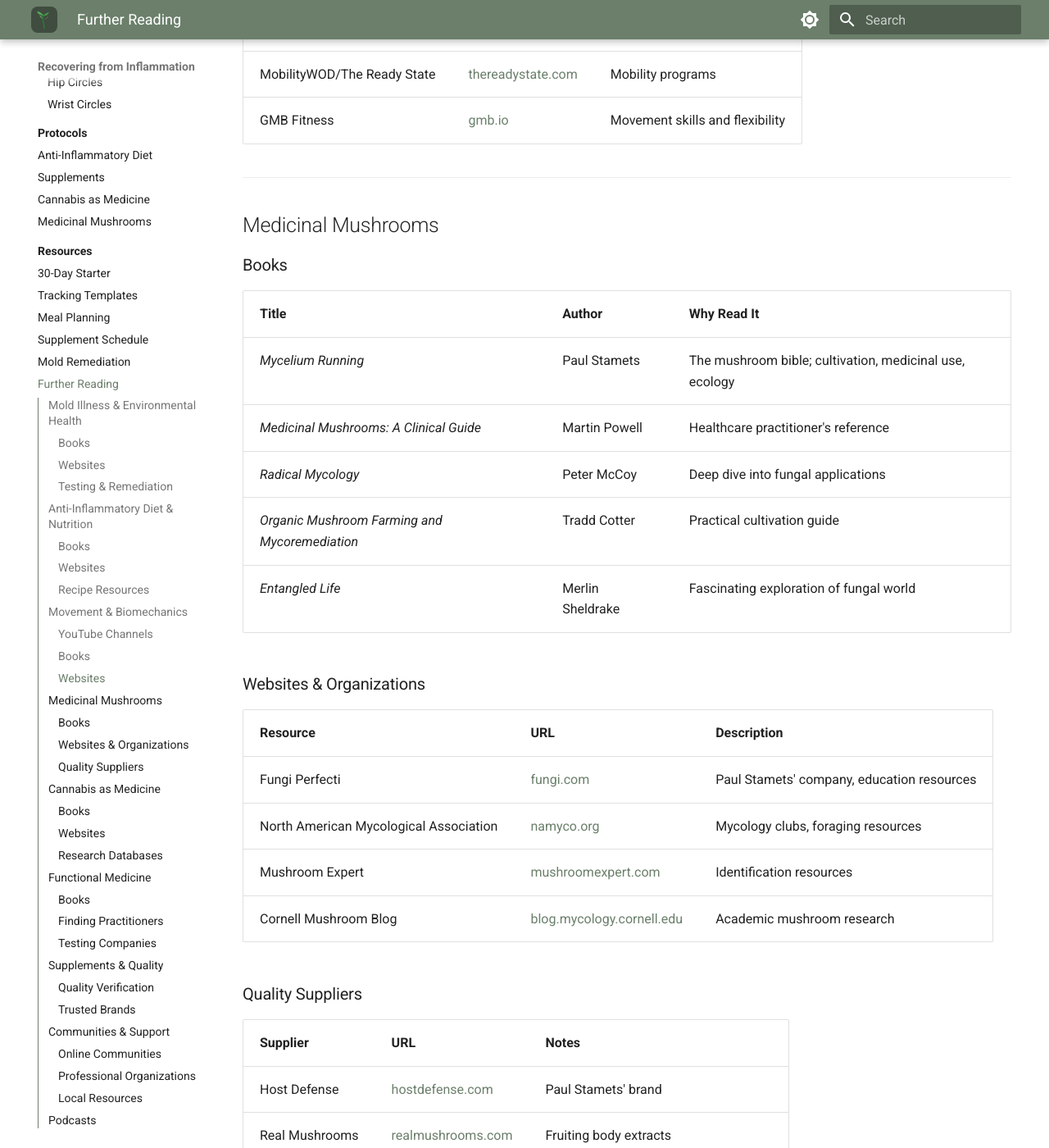
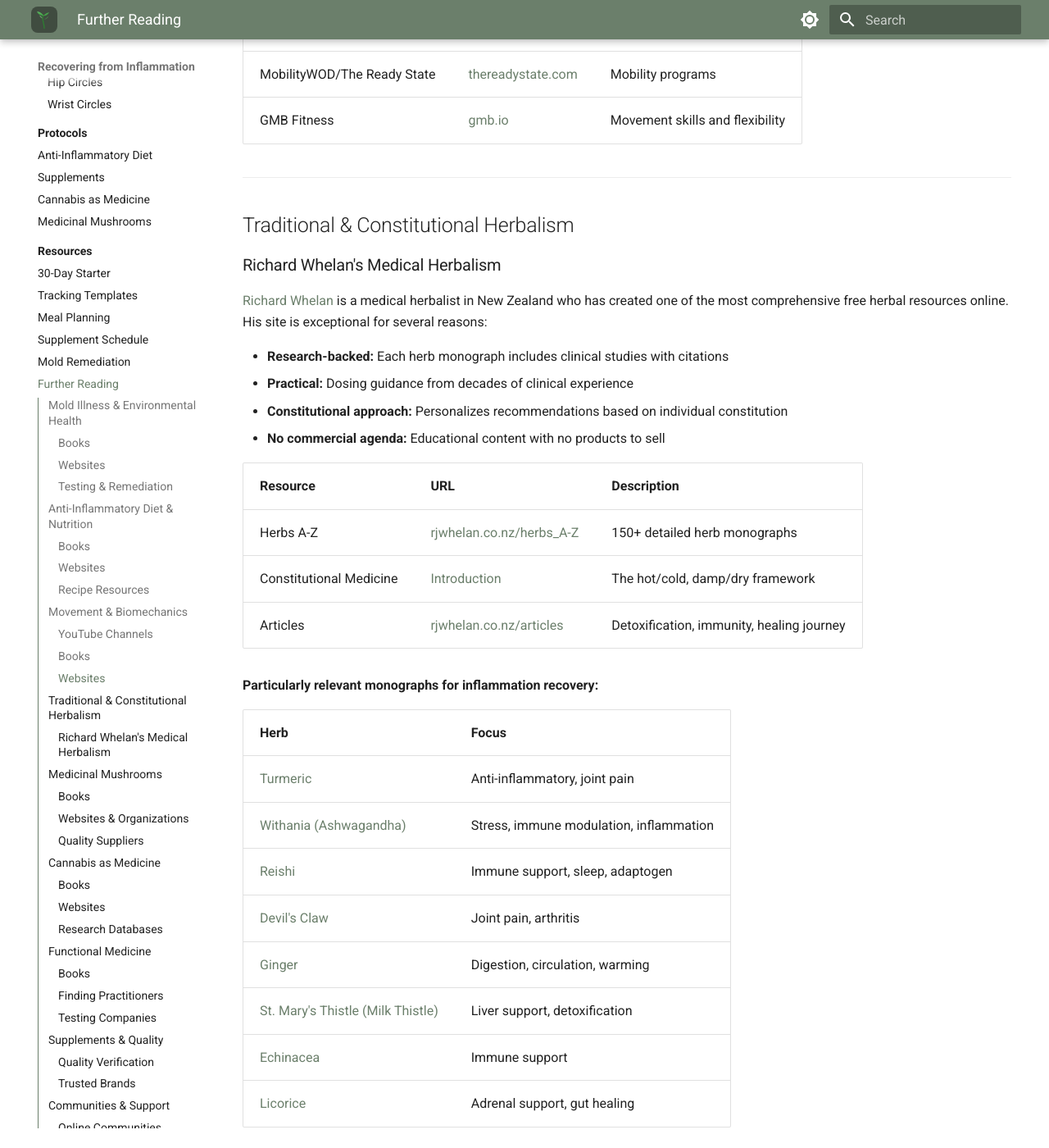
Before and after one commit to atmarx/brams-journey, an MkDocs documentation site: the page built from docs/resources/further-reading.md, in a window 1280 px wide and 1400 px high, scrolled down 3594 px. Shown: the whole window at 82% size. Built offline with MkDocs 1.6.1 and Material for MkDocs 9.7.7, drawn with Linux system fonts in a browser that asks for light colours.

Commit message:
even better!

```diff
--- a/docs/resources/further-reading.md
+++ b/docs/resources/further-reading.md
@@ -90,6 +90,38 @@ Books, websites, communities, and resources for deeper learning on each topic ar
 |----------|-----|-------------|
 | MobilityWOD/The Ready State | [thereadystate.com](https://thereadystate.com) | Mobility programs |
 | GMB Fitness | [gmb.io](https://gmb.io) | Movement skills and flexibility |
+
+---
+
+## Traditional & Constitutional Herbalism
+
+### Richard Whelan's Medical Herbalism
+
+[Richard Whelan](https://www.rjwhelan.co.nz/) is a medical herbalist in New Zealand who has created one of the most comprehensive free herbal resources online. His site is exceptional for several reasons:
+
+- **Research-backed:** Each herb monograph includes clinical studies with citations
+- **Practical:** Dosing guidance from decades of clinical experience
+- **Constitutional approach:** Personalizes recommendations based on individual constitution
+- **No commercial agenda:** Educational content with no products to sell
+
+| Resource | URL | Description |
+|----------|-----|-------------|
+| Herbs A-Z | [rjwhelan.co.nz/herbs_A-Z](https://www.rjwhelan.co.nz/herbs_A-Z.html) | 150+ detailed herb monographs |
+| Constitutional Medicine | [Introduction](https://www.rjwhelan.co.nz/articles/constitutional_medicine_introduction.html) | The hot/cold, damp/dry framework |
+| Articles | [rjwhelan.co.nz/articles](https://www.rjwhelan.co.nz/articles.html) | Detoxification, immunity, healing journey |
+
+**Particularly relevant monographs for inflammation recovery:**
+
+| Herb | Focus |
+|------|-------|
+| [Turmeric](https://www.rjwhelan.co.nz/herbs%20A-Z/turmeric.html) | Anti-inflammatory, joint pain |
+| [Withania (Ashwagandha)](https://www.rjwhelan.co.nz/herbs%20A-Z/withania.html) | Stress, immune modulation, inflammation |
+| [Reishi](https://www.rjwhelan.co.nz/herbs%20A-Z/reishi.html) | Immune support, sleep, adaptogen |
+| [Devil's Claw](https://www.rjwhelan.co.nz/herbs%20A-Z/devilsclaw.html) | Joint pain, arthritis |
+| [Ginger](https://www.rjwhelan.co.nz/herbs%20A-Z/ginger.html) | Digestion, circulation, warming |
+| [St. Mary's Thistle (Milk Thistle)](https://www.rjwhelan.co.nz/herbs%20A-Z/stmarys_thistle.html) | Liver support, detoxification |
+| [Echinacea](https://www.rjwhelan.co.nz/herbs%20A-Z/echinacea.html) | Immune support |
+| [Licorice](https://www.rjwhelan.co.nz/herbs%20A-Z/licorice.html) | Adrenal support, gut healing |
 
 ---
 
--- a/mkdocs.yml
+++ b/mkdocs.yml
@@ -16,6 +16,7 @@ theme:
     - search.suggest
     - search.highlight
     - content.tabs.link
+    - content.footnote.tooltips
   palette:
     - scheme: default
       primary: custom
```
Also changed, not shown: docs/protocols/mushrooms.md (+9 -5 lines), docs/protocols/supplements.md (+23 -1 lines).
